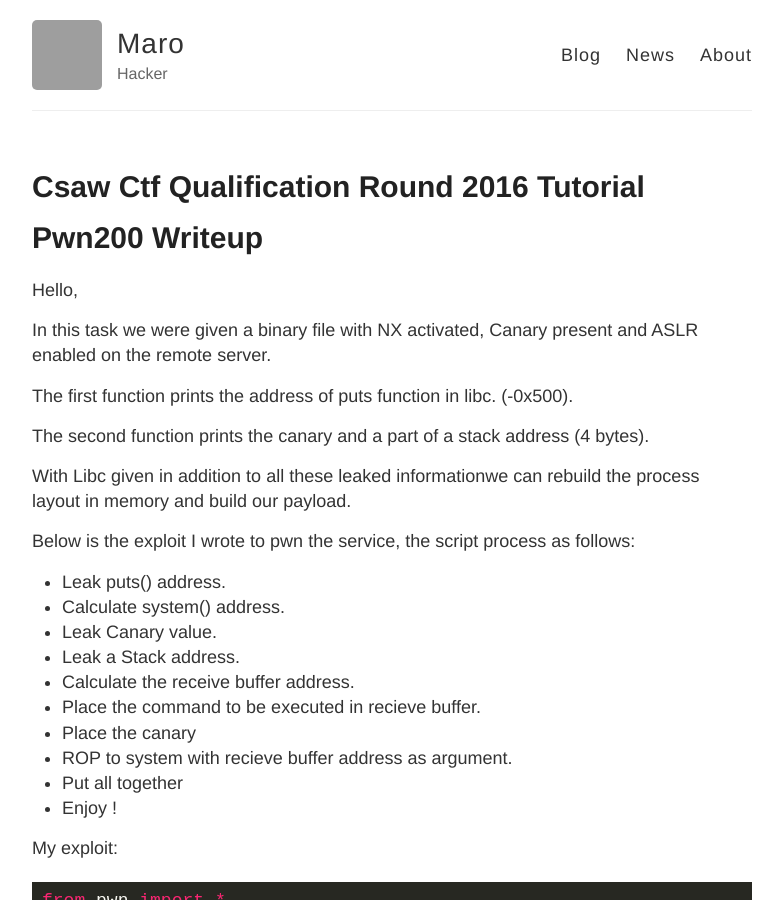
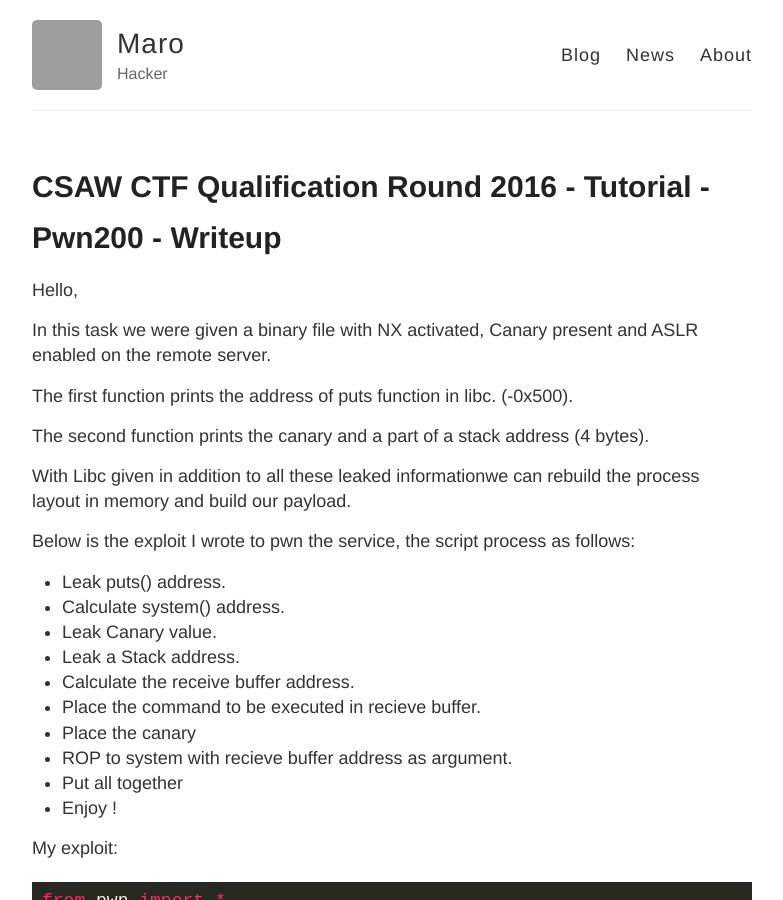
Before and after one commit to maroueneboubakri/maroueneboubakri.github.io, a Jekyll site: the page built from _posts/2016-9-19-CSAW-CTF-Qualification-Round-2016-Tutorial-Pwn200-Writeup.md, in a window 1280 px wide and 900 px high. Shown: the whole window, without its empty margins (248-1031 px from the left). Built offline with Jekyll 4.4.1, drawn with Linux system fonts in a browser that asks for light colours; our own code applies the rules of GitHub Pages for plain Markdown files; part of the change alters nothing that is shown; grey boxes are pictures that could not be loaded.

```diff
--- a/_posts/2016-9-19-CSAW-CTF-Qualification-Round-2016-Tutorial-Pwn200-Writeup.md
+++ b/_posts/2016-9-19-CSAW-CTF-Qualification-Round-2016-Tutorial-Pwn200-Writeup.md
@@ -1,3 +1,7 @@
+---
+title: CSAW CTF Qualification Round 2016 - Tutorial - Pwn200 - Writeup
+---
+
 
 Hello,
 
```
